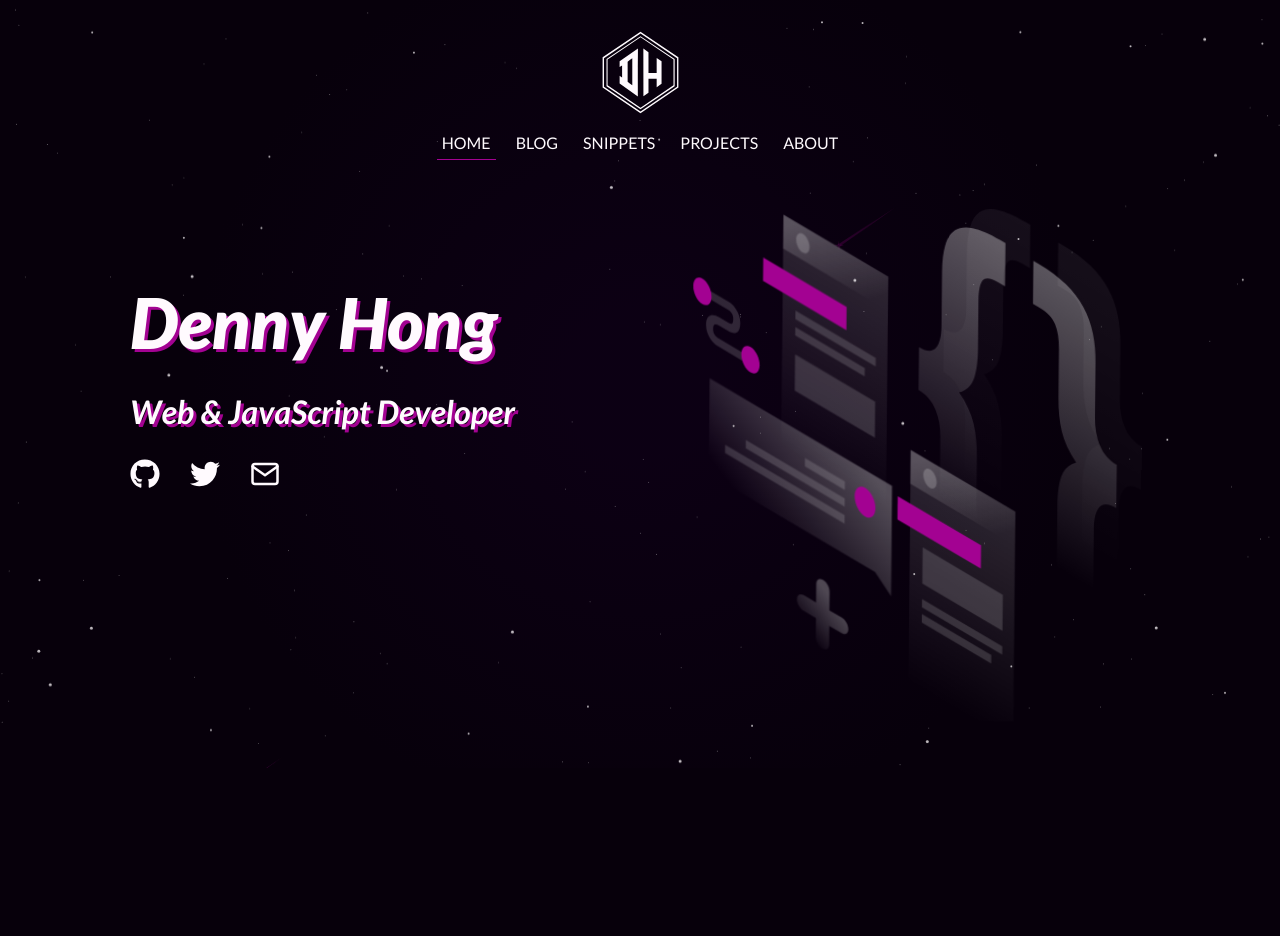
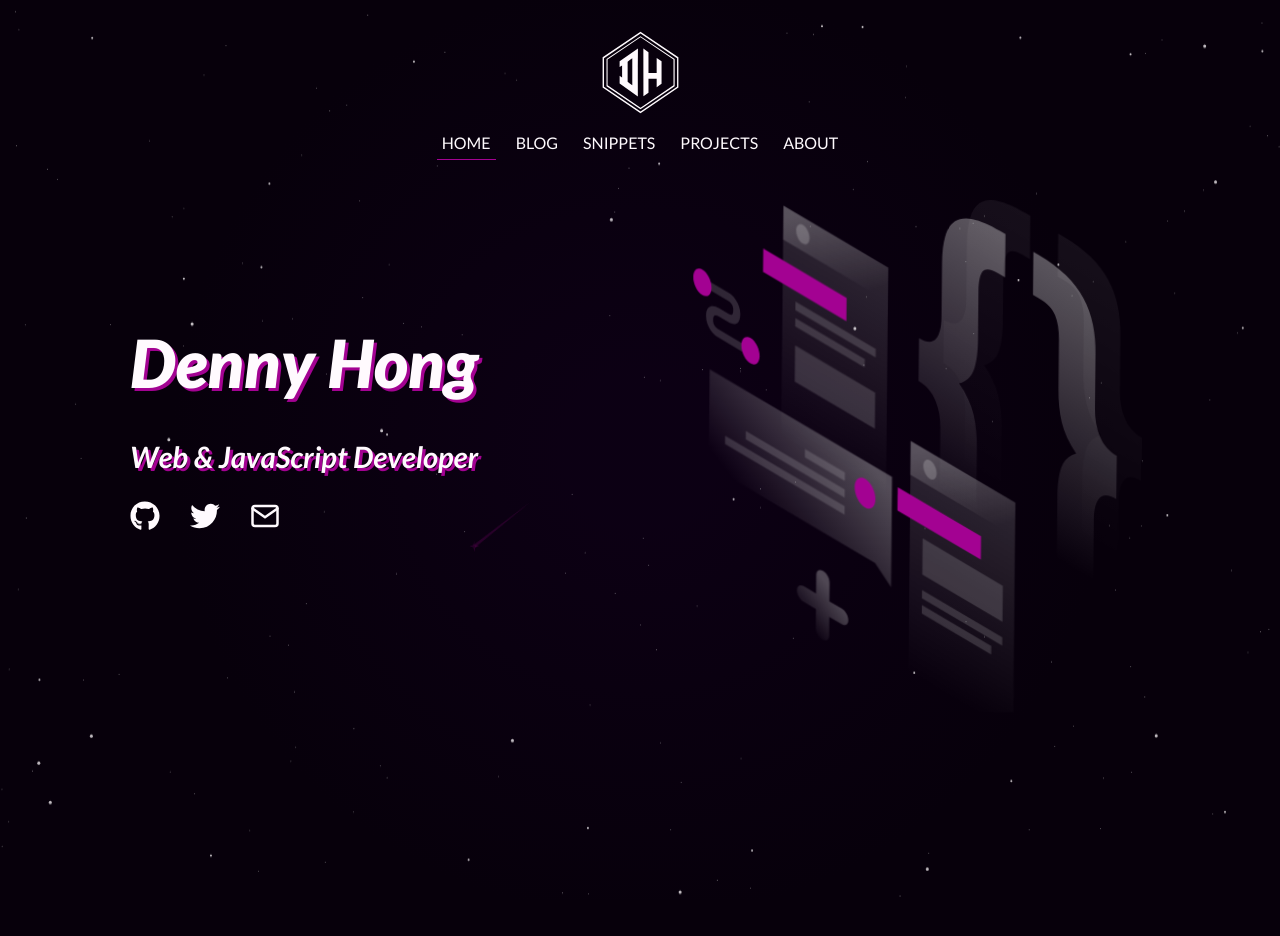
Before and after one commit to aqgktaw2/alajialakmal.gith, a Next.js app: page / in a window 1280 px wide. Shown: the top 936 px of the page. Built offline with nearby package versions, Linux system fonts and the light colour scheme.

Commit message:
Full screen banner

```diff
--- a/src/hooks/useBannerBackground.js
+++ b/src/hooks/useBannerBackground.js
@@ -1,6 +1,19 @@
-import { useEffect } from "react";
+import { useEffect, useState } from "react";
+
+import debounce from "@/utils/debounce";
 
 const useBannerBackground = () => {
+  const [windowInnerWidth, setWindowInnerWidth] = useState(0);
+  useEffect(() => {
+    const resize = debounce(function () {
+      setWindowInnerWidth(window.innerWidth);
+    }, 100);
+    window.addEventListener("resize", resize);
+    return () => {
+      window.removeEventListener("resize", resize);
+    };
+  }, []);
+
   useEffect(() => {
     //Helpers
     function lineToAngle(x1, y1, length, radians) {
@@ -79,12 +92,11 @@ const useBannerBackground = () => {
       },
       shootingStarOpacityDelta = 0.01,
       trailLengthDelta = 0.01,
-			shootingStarEmittingInterval = 1000,
+      shootingStarEmittingInterval = 1500,
       shootingStarLifeTime = 500,
       maxTrailLength = 350,
       starBaseRadius = 2,
-			shootingStarRadius = 3,
-			paused = false;
+      shootingStarRadius = 3;
 
     //Create all stars
     for (let j = 0; j < layers.length; j += 1) {
@@ -122,7 +134,6 @@ const useBannerBackground = () => {
     }
 
     function update() {
-			if (!paused) {
       context.clearRect(0, 0, width, height);
       context.fillStyle = "rgba(255, 255, 255, 0)";
       context.fillRect(0, 0, width, height);
@@ -173,7 +184,6 @@ const useBannerBackground = () => {
       for (let i = shootingStars.length - 1; i >= 0; i--) {
         if (shootingStars[i].isDead) {
           shootingStars.splice(i, 1);
-					}
         }
       }
       requestAnimationFrame(update);
@@ -230,26 +240,9 @@ const useBannerBackground = () => {
 
     //Shooting stars
     setInterval(function () {
-			if (paused) return;
       createShootingStar();
     }, shootingStarEmittingInterval);
-
-		function resume() {
-			paused = false;
-		}
-
-		function pause() {
-			paused = true;
-		}
-
-		window.addEventListener("focus", resume);
-		window.addEventListener("blue", pause);
-
-		return () => {
-			window.removeEventListener("focus", resume);
-			window.removeEventListener("blue", pause);
-		};
-	}, []);
+  }, [windowInnerWidth]);
 
   return null;
 };
--- a/src/styles/components/_section-code-banner.scss
+++ b/src/styles/components/_section-code-banner.scss
@@ -1,7 +1,8 @@
 .section-code-banner {
   @include section();
 
-	padding-top: 20rem;
+  // padding-top: 20rem;
+  min-height: 100vh;
   position: relative;
   overflow: hidden;
   background: var(--color-background);
@@ -9,21 +10,42 @@
 
   &__inner {
     @include container();
-		display: grid;
-		grid-template-columns: repeat(2, 1fr);
-		gap: 2rem;
+    // display: grid;
+    // grid-template-columns: repeat(2, 1fr);
+
+    // gap: 2rem;
     align-items: center;
     position: relative;
     z-index: 1;
 
+    display: flex;
+    min-height: 100vh;
+
+    & > * {
+      flex: 1;
+    }
+
+    // @include media("<=md") {
+    //   grid-template-columns: 1fr;
+    // }
+
     @include media("<=md") {
-			grid-template-columns: 1fr;
+      flex-direction: column;
+      justify-content: center;
     }
   }
 
   &__left {
-		align-self: flex-start;
-		padding-top: 6rem;
+    // align-self: flex-start;
+    // padding-top: 6rem;
+    margin-bottom: 5rem;
+
+    display: flex;
+    flex-direction: column;
+    @include media("<=md") {
+      justify-content: flex-end;
+      margin-bottom: 3rem;
+    }
 
     @include media("<=md") {
       text-align: center;
--- a/src/styles/config/_typogrpahy.scss
+++ b/src/styles/config/_typogrpahy.scss
@@ -1,6 +1,6 @@
 h1,
 .h1 {
-  font-size: 7rem;
+  font-size: 6.64rem;
   font-weight: 800;
   text-shadow: 3px 3px var(--color-highlight);
   margin-top: 1rem;
@@ -12,7 +12,7 @@ h1,
 
 h2,
 .h2 {
-  font-size: 3.25rem;
+  font-size: 2.94rem;
   font-weight: 700;
   text-shadow: 3px 3px var(--color-highlight);
   margin-top: 1.25rem;
```
Also changed, not shown: src/components/CodeBanner.js (+6 -12 lines). Lines whose indentation alone changed are shown as unchanged.
